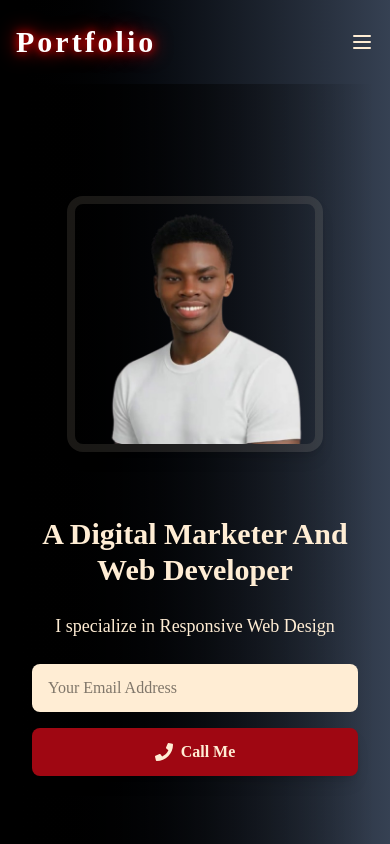
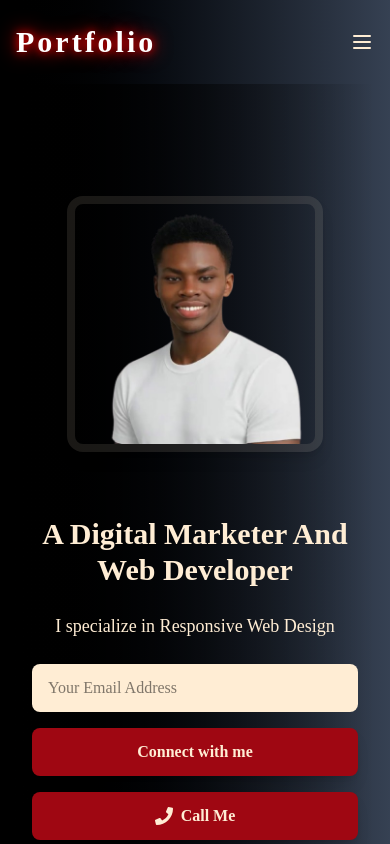
Before and after one commit to Segeramos/Crimson, a React (Vite) app: page / in a window 390 px wide. Shown: the top 844 px of the page. Built offline with nearby package versions, Linux system fonts and the light colour scheme.

Commit message:
added CTA button

```diff
--- a/src/components/Home.jsx
+++ b/src/components/Home.jsx
@@ -136,8 +136,19 @@ export default function Home() {
               onChange={(e) => setEmail(e.target.value)}
               className="w-full sm:w-auto rounded-lg px-4 py-3 bg-orange-100 text-black focus:outline-none focus:ring-4 focus:ring-red-500 transition"
             />
+           <motion.button
+              type="submit"
+              className="block sm:hidden w-full bg-red-800 hover:bg-red-700 text-orange-100 rounded-lg px-4 py-3 font-semibold shadow-lg hover:scale-105 transition"
+              whileHover={{
+                scale: 1.08,
+                boxShadow: "0px 0px 12px 2px #ea580c55",
+              }}
+              whileTap={{ scale: 0.98 }}
+            >
+              Connect with me
+            </motion.button>
 
-            {/* call button */}
+         {/* call button */}
             <a
               href="tel:+254703687830"
               className="w-full sm:w-auto bg-red-800 hover:bg-red-700 text-orange-100 rounded-lg px-4 py-3 font-semibold shadow-lg hover:scale-105 transition inline-flex items-center justify-center space-x-2"
```
